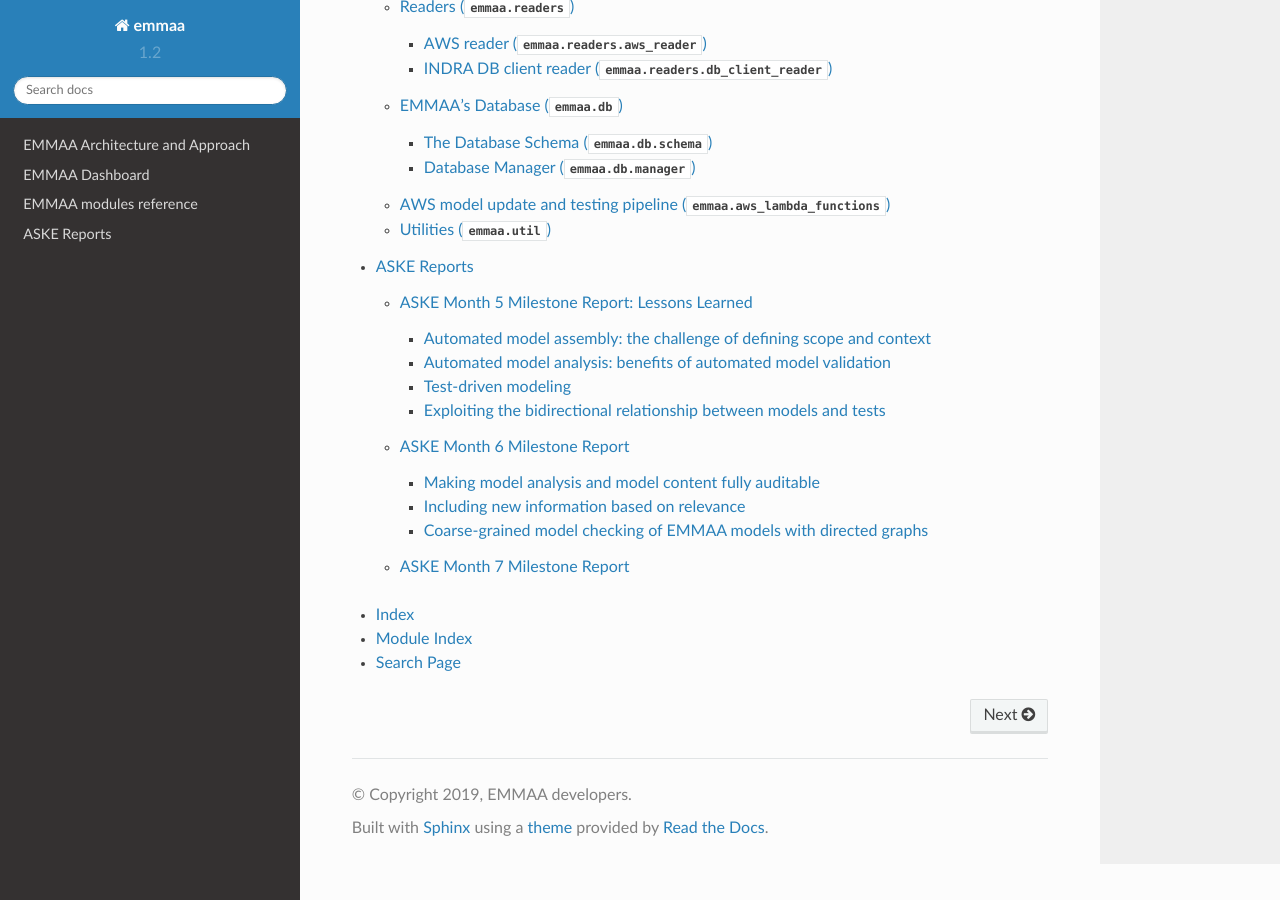
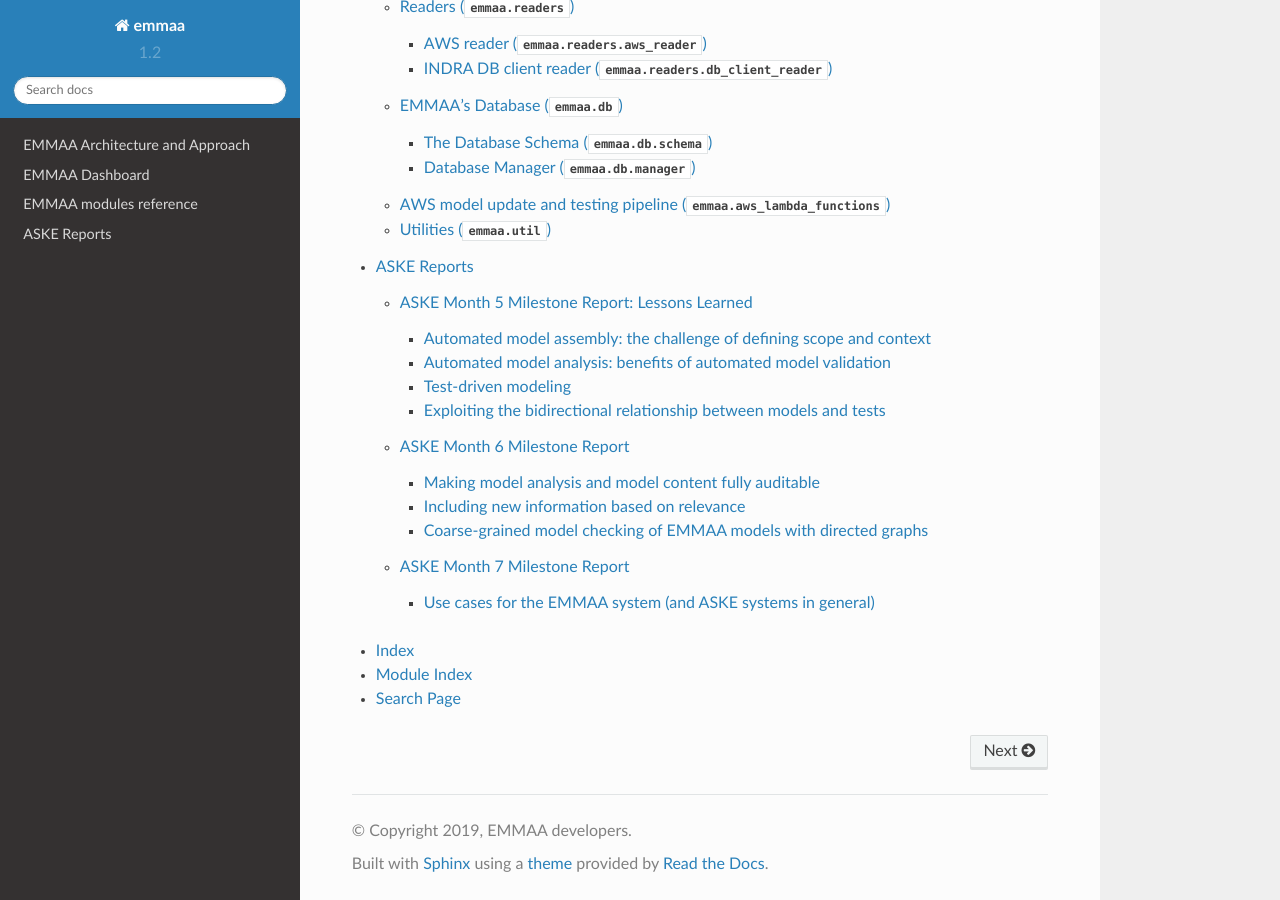
Before and after one commit to gyorilab/emmaa, a Sphinx documentation site: the page built from doc/index.rst, in a window 1280 px wide and 900 px high, scrolled down 1508 px. Built offline with Sphinx 7.4.7 and the Read the Docs theme 2.0.0, drawn with Linux system fonts in a browser that asks for light colours; some of the changed lines change nothing that is shown.

Commit message:
Add sections on EMMAA/ASKE use cases

```diff
--- a/doc/reports/month7_report.rst
+++ b/doc/reports/month7_report.rst
@@ -1,2 +1,44 @@
 ASKE Month 7 Milestone Report
 =============================
+
+Use cases for the EMMAA system (and ASKE systems in general)
+------------------------------------------------------------
+
+Push Science
+~~~~~~~~~~~~
+In 2015, Paul Cohen defined "push scholarship" as: "[...]  instead of
+pulling results into our heads, we push results into machine-maintained big
+mechanisms, where they can be examined by anyone. This could change science
+profoundly."
+
+ASKE systems have the potential to go beyond this ambitious goal by
+- actively searching for new discoveries and data,
+- autonomously updating a set of models by integrating new discoveries,
+- designing model analysis experiments to understand the effect of this new
+  knowledge
+- reporting the effect of new discoveries on scientific questions
+  relevant to the user
+
+In other words, novel, relevant implications of discoveries, as soon as they
+appear, are "pushed" to scientists.
+
+Monitoring reproducibility
+~~~~~~~~~~~~~~~~~~~~~~~~~~
+About 3,600 new publications appear each day on PubMed, in biomedicine alone.
+Using automated model extension and analysis, ASKE systems can evaluate newly
+reported mechanisms against experimental observations (data) and vice versa.
+Reported mechanisms that aren't supported by prior observations, as well as
+observations that don't make sense with respect to existing models can be
+detected. This technology can help address some aspects of the reproducibility
+crisis in a principled way.
+
+Automated scientific discovery
+~~~~~~~~~~~~~~~~~~~~~~~~~~~~~~
+There is a large body of unexplained observations (i.e., open scientific
+questions for which no underlying mechanistic explanation is known) appearing
+in the biomedical literature and in data stores An ASKE system that immediately
+aggregates and models new knowledge and evaluates its implications with respect
+to unexplained observations, is likely to be the first to notice that a
+previously unexplained observation can now be explained.  Novel candidate
+explanations to observations constructed automatically using ASKE systems can
+be experimentally confirmed and published.
```
